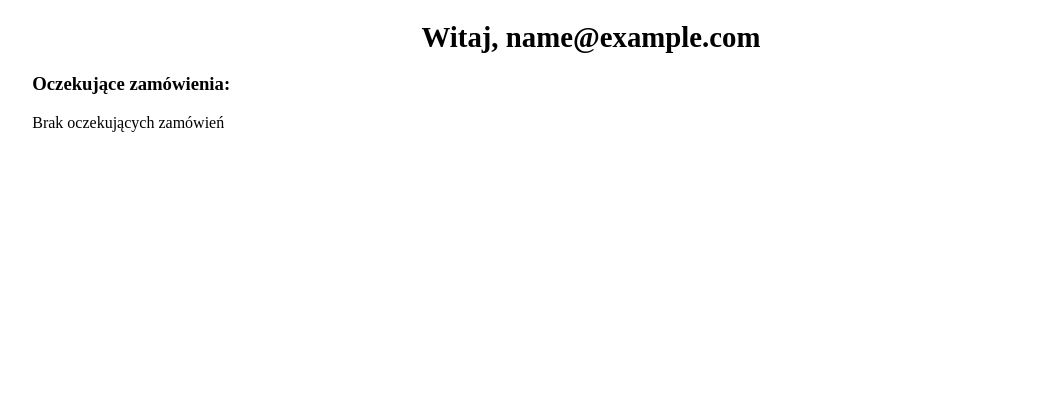
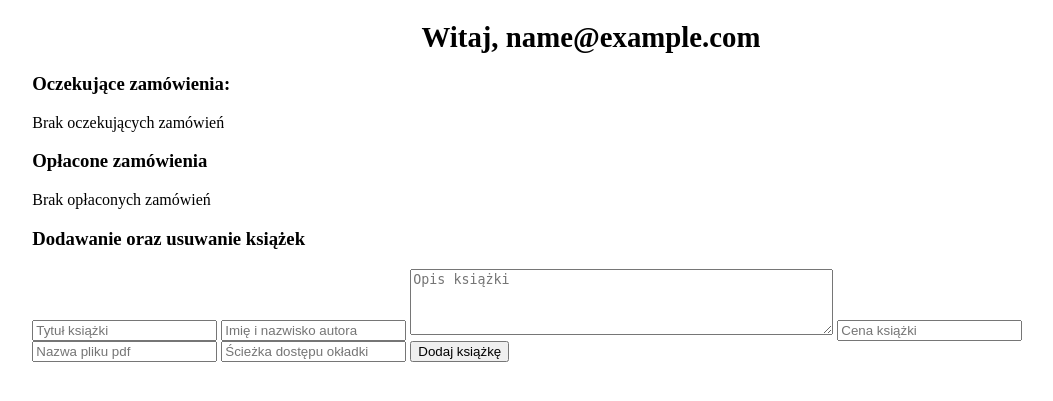
Before and after one commit to Maksymilian-Galert/bookshop, a PHP site: page /admin/index.php in a window 1280 px wide. Shown: the part 264-665 px from the top of the page, without its empty margins (49-1102 px from the left). Run offline with PHP 8.4, Linux system fonts and the light colour scheme; the visitor is signed in with stand-in values (Sample User, id 1); tables that the repository leaves empty or names only in its code hold one stand-in row (values such as "Sample post").

Commit message:
W trakcie dodawania opcji dodawania książek

```diff
--- a/admin/index.php
+++ b/admin/index.php
@@ -47,7 +47,9 @@
             }
         ?>
         <section>
-            <h3>Oczekujące zamówienia:</h3>
+            <header>
+                <h3>Oczekujące zamówienia:</h3>
+            </header>
             <?php
                 $zamowienia = mysqli_query($connection, "SELECT orders.id, orders.status, orders.total_price, users.email FROM orders INNER JOIN users ON orders.user_id = users.id WHERE orders.status = 'pending';");
                 if (mysqli_num_rows($zamowienia) == 0) {
@@ -70,7 +72,124 @@
                 }
             ?>
         </section>
+        <section>
+            <header>
+                <h3>Opłacone zamówienia</h3>
+            </header>
+            <?php
+                $paid = mysqli_query($connection, "SELECT orders.id, orders.status, orders.total_price, users.email FROM orders INNER JOIN users ON orders.user_id = users.id WHERE orders.status = 'paid';");
+
+                if (mysqli_num_rows($paid) == 0) {
+                    echo ("<p>Brak opłaconych zamówień</p>");
+                } else {
+                    $all_paid = mysqli_fetch_all($paid, MYSQLI_ASSOC);
+                    $all_paid = (count($all_paid) <= 3 || isset($_GET['oplacone'])) ? $all_paid : array_slice($all_paid, 0, 3);
+
+                    echo ("<ul>");
+                        foreach ($all_paid as $row) {
+                            echo ("<li>");
+                                echo ("<span>#$row[id]</span>");
+                                echo ("<span>-</span>");
+                                echo ("<span>$row[email]</span>");
+                                echo ("<span>-</span>");
+                                echo ("<span>$row[total_price] zł</span>");
+                            echo ("</li>");
+                        }
+                    echo ("</ul>");
+
+                    if (count($all_paid) <= 3 || !isset($_GET['oplacone'])) {
+                        echo ("<form method='GET'>");
+                            echo ("<button name='oplacone' id='oplacone' value='yes'>VV Zobacz wszystkie VV</button>");
+                        echo ("</form>");
+                    }
+                }
+            ?>
+        </section>
+        <section>
+            <header>
+                <h3>Dodawanie oraz usuwanie książek</h3>
+            </header>
+            <?php
+                if (isset($_GET['add'])) {
+                    $title = $_GET['title'];
+                    $author = $_GET['author'];
+                    $description = $_GET['description'];
+                    $price = $_GET['price'];
+                    $file_path = $_GET['file_path'];
+                    $cover = $_GET['cover'];
+
+                    if (mysqli_query($connection, "INSERT INTO books (title, author, description, price, file_path, cover) VALUES ('$title', '$author', '$description', '$price', '$file_path', '$cover');") ) {
+                        echo ("<strong>Pomyślnie dodano nową książkę</strong>");
+                    }
+                }
+            ?>
+            <form id="add">
+                <input type="text" name="title" placeholder="Tytuł książki">
+                <input type="text" name="author" placeholder="Imię i nazwisko autora">
+                <textarea placeholder="Opis książki" name="description" rows="4" cols="50"></textarea>
+                <input type="number" name="price" placeholder="Cena książki" step="0.01">
+                <input type="text" name="file_path" placeholder="Nazwa pliku pdf">
+                <input type="text" name="cover" placeholder="Ścieżka dostępu okładki">
+                <button type="submit" name="add">Dodaj książkę</button>
+            </form>
+        </section>
     </div>
+
+    <script>
+        document.getElementById("add").addEventListener("submit", function (e) {
+            var accept = 0;
+            if (!document.getElementsByName("title")[0].value) {
+                accept--;
+                document.getElementsByName("title")[0].style.border = "5px dotted red";
+            } else {
+                document.getElementsByName("title")[0].style.border = "";
+            }
+
+            if (!document.getElementsByName("price")[0].value) {
+                accept--;
+                document.getElementsByName("price")[0].style.border = "5px dotted red";
+            } else {
+                document.getElementsByName("price")[0].style.border = "";
+            }
+
+            if (!document.getElementsByName("file_path")[0].value) {
+                accept--;
+                document.getElementsByName("file_path")[0].style.border = "5px dotted red";
+            } else {
+                document.getElementsByName("file_path")[0].style.border = "";
+            }
+
+            if (!document.getElementsByName("cover")[0].value) {
+                accept--;
+                document.getElementsByName("cover")[0].style.border = "5px dotted red";
+            } else {
+                document.getElementsByName("cover")[0].style.border = "";
+            }
+
+
+            if (accept != 0) {
+                e.preventDefault();
+            }
+        });
+
+
+        document.getElementsByName("price")[0].addEventListener("input", function (e) {
+            if (e.target.value < 0) {
+                e.target.value = 0;
+            }
+        });
+        document.getElementsByName("file_path")[0].addEventListener("focusin", function(e) {
+            if (!e.target.value) {
+                e.target.value = document.getElementsByName("title")[0].value.toLowerCase().replaceAll(/[^a-z0-9]/g,"_") + ".pdf";
+            }
+        });
+        document.getElementsByName("cover")[0].addEventListener("focusin", function(e) {
+            if (!e.target.value) {
+                e.target.value = "/bookshop/books/" + document.getElementsByName("title")[0].value.toLowerCase().replaceAll(/[^a-z0-9]/g,"_") + ".png";
+            }
+        });
+    </script>
+
 
     <?php
         require ($_SERVER['DOCUMENT_ROOT']."/bookshop/components/footer.php");
--- a/style/admin_style.css
+++ b/style/admin_style.css
@@ -8,27 +8,36 @@ h2 {
     text-align: center;
     font-size: 180%;
 }
-#admin > section > ul > form > li {
+#admin > section:first-of-type > ul > form > li, #admin > section:nth-of-type(2) > ul > li {
     padding: 1.5% 1% 1.5% 1%;
     display: grid;
     grid-template-columns: 1fr 1fr 1fr 1fr 1fr 5fr 5fr;
     justify-items: center;
     box-sizing: border-box;
 }
-#admin > section > ul > form > li:hover {
+#admin > section:first-of-type > ul > form > li:hover {
     border: 1px solid blue;
 }
-#admin > section > ul li > * {
+#admin > section:first-of-type > ul li > * {
     display: block;
 }
 
-#admin > section > ul li > button {
+#admin > section:first-of-type > ul li > button {
     border: 0;
     background-color: white;
     color:darkgreen;
     font-weight: bold;
 }
-#admin > section > ul li > button:hover {
+#admin > section:first-of-type > ul li > button:hover {
     cursor: pointer;
     color: green;
 }
+
+#oplacone {
+    border: 0;
+    background-color: white;
+    color: darkcyan;
+    text-decoration: underline;
+    cursor: pointer;
+    padding: 2%;
+}
```
